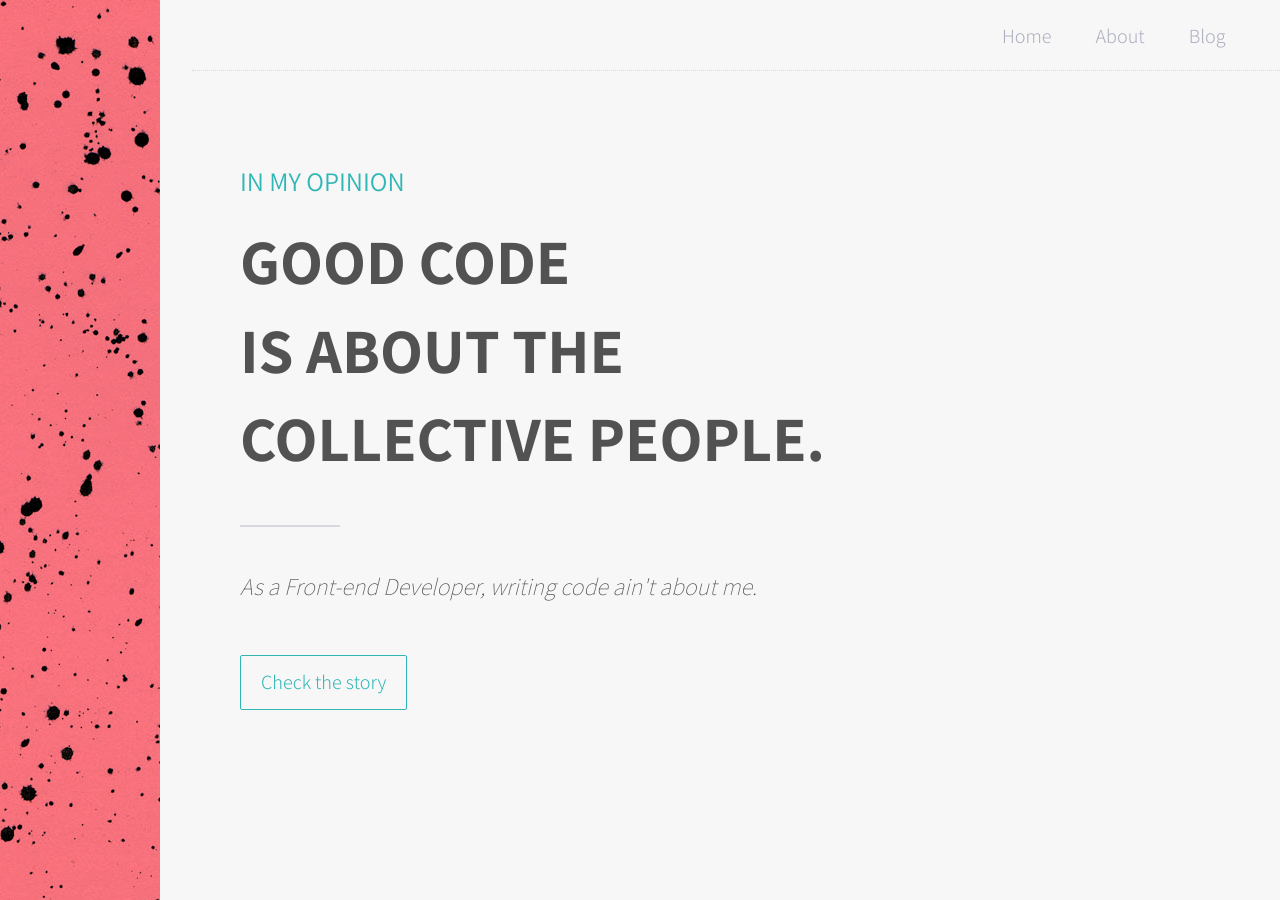
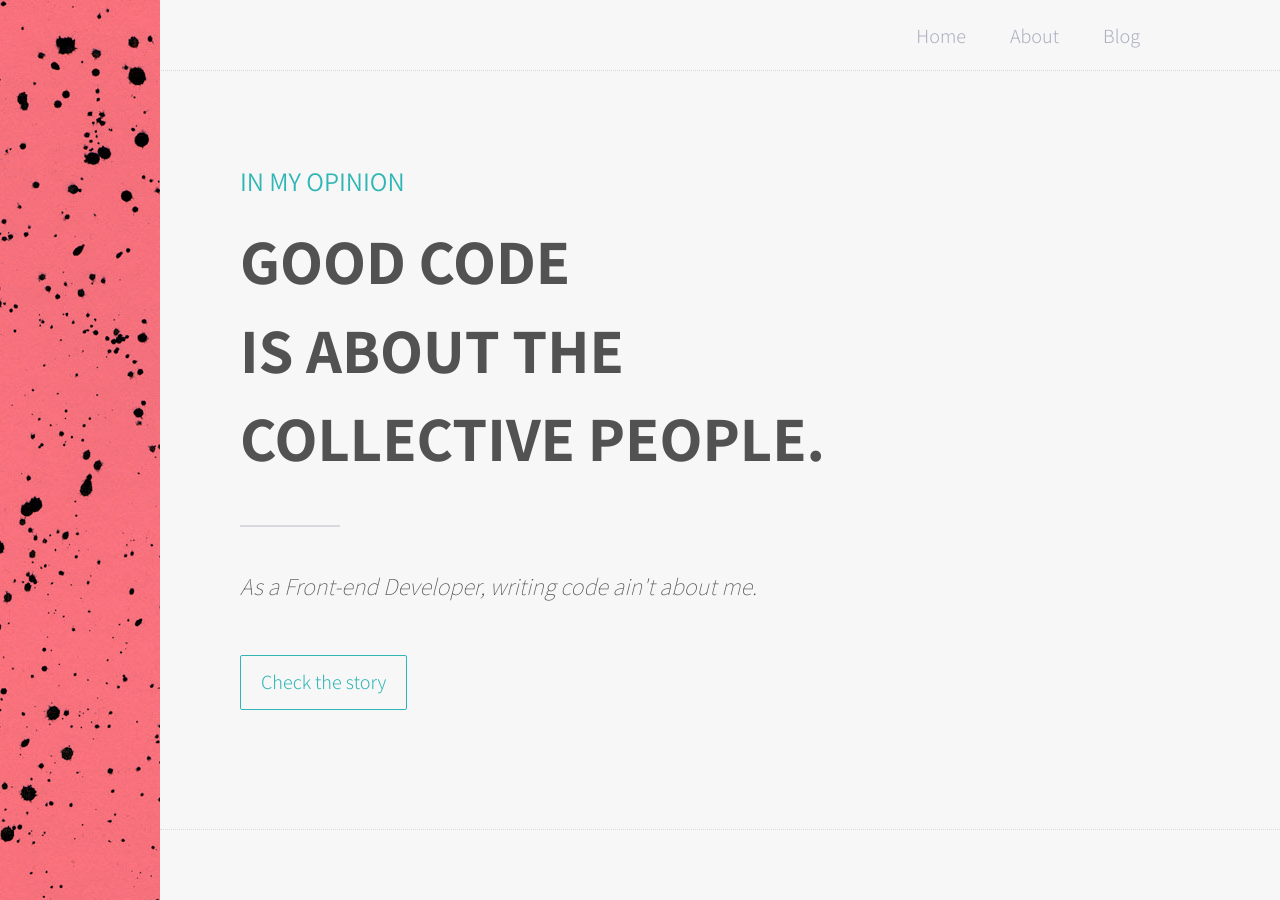
Before and after one commit to techtolentino/digital-card, a Jekyll site: the page built from index.html, in a window 1280 px wide. Built offline with Jekyll 4.4.1, drawn with Linux system fonts in a browser that asks for light colours.

Commit message:
adding footer skelly

```diff
--- a/_includes/footer.html
+++ b/_includes/footer.html
@@ -1,20 +1,3 @@
 <footer>
-    <div class="home--accent"></div>
-        <div class="footer--content">
-            <section class="footer--third">
-                Randy Tolentino<br>
-                <span><a href="mailto:makertolentino@gmail.com">makertolentino@gmail.com</a></span>
-            </section>
-            <section class="footer--third">
-                Lorem ipsum dolor sit amet, consectetur adipisicing elit. Reprehenderit praesentium consequuntur ipsum adipisci soluta perspiciatis eos ducimus corrupti! Atque temporibus harum molestias aliquid iste quisquam eveniet tempore natus deleniti, nesciunt.
-            </section>
-            <section class="footer--third">
-                <ul>
-                    <li>Alpha</li>
-                    <li>Beta</li>
-                    <li>Kappa</li>
-                    <li>Delta</li>
-                </ul>
-            </section>
-        </div>
+
 </footer>
--- a/_layouts/default.html
+++ b/_layouts/default.html
@@ -11,6 +11,7 @@
                         {{ content }}
                     </div>
                 </div>
+                {% include footer.html %}
             </div>
         </div>
     </body>
--- /dev/null
+++ b/_sass/_footer.scss
@@ -0,0 +1,11 @@
+footer {
+    position: absolute;
+    width: 100%;
+    z-index: 0;
+    right: 0;
+    bottom: 0;
+    height: 3.5em;
+    border-top: 1px dotted $gray-color;
+    background-color: $background-color;
+    // box-shadow: 0 5px $spacing-unit $background-color;
+}
--- a/_sass/_navigation.scss
+++ b/_sass/_navigation.scss
@@ -1,6 +1,5 @@
 header {
     position: fixed;
-    max-width: 85%;
     width: 100%;
     z-index: 0;
     right: 0;
@@ -50,7 +49,6 @@ header {
 
 @include media-query($medium-screen) {
     header {
-        max-width: 90%;
         background-color: $background-color;
     }
 
--- a/_sass/_post.scss
+++ b/_sass/_post.scss
@@ -32,7 +32,7 @@
             }
 
             .post-list-item {
-                border: 1px dotted $accent-color;
+                border-bottom: 1px dotted $accent-color;
             }
         }
     }
@@ -49,5 +49,18 @@
             border-radius: 2px;
             padding: 1em;
         }
+
+        &:hover {
+            color: $accent-color;
+            font-weight: 400;
+
+            .post-link {
+                color: $accent-color;
+            }
+
+            .post-list-item {
+                border: 1px dotted $accent-color;
+            }
+        }
     }
 }
--- a/_sass/_sidebar.scss
+++ b/_sass/_sidebar.scss
@@ -15,6 +15,7 @@
         width: 100%;
         padding-left: $spacing-unit * 4.5;
         padding-right: $spacing-unit * 4.5;
+        position: relative;
     }
 }
 
--- a/css/main.scss
+++ b/css/main.scss
@@ -18,6 +18,7 @@
 @import 'card';
 @import 'container';
 @import 'dividers';
+@import 'footer';
 @import 'image';
 @import 'layers';
 @import 'layout';
```
